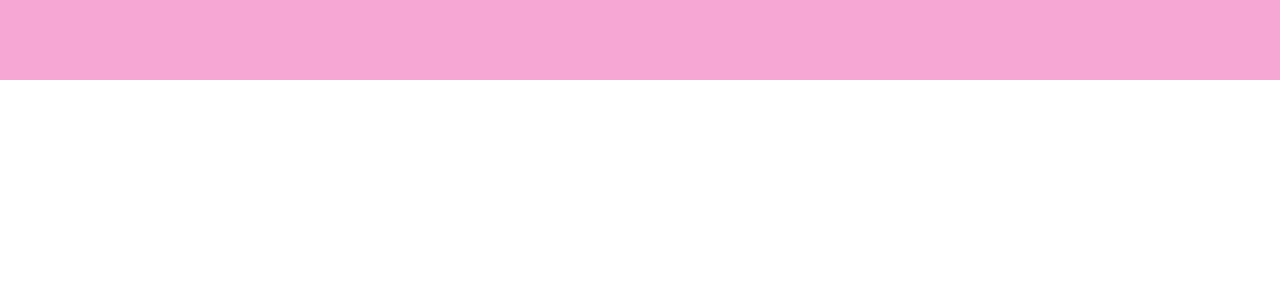
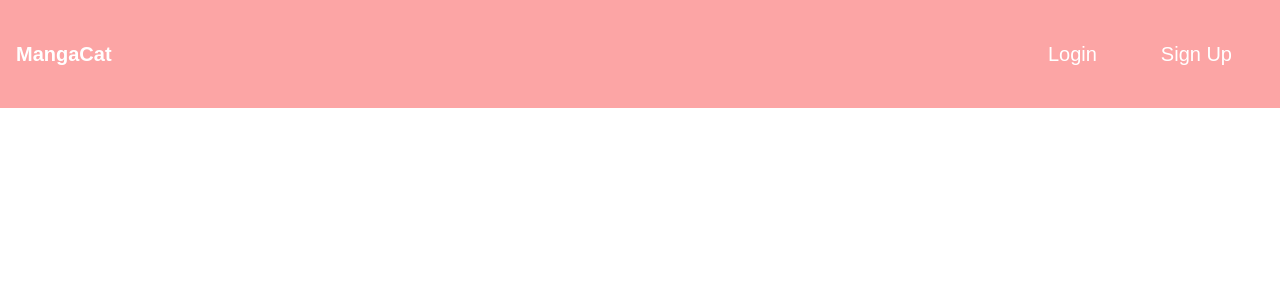
Before and after one commit to Tuthache/MangaCat, a React (Create React App) app in the folder client/: page /home in a window 1280 px wide. Shown: the top 300 px of the page. Built offline with nearby package versions, Linux system fonts and the light colour scheme.

Commit message:
Fix options for default navigation bar

```diff
--- a/client/src/components/DefaultNav.js
+++ b/client/src/components/DefaultNav.js
@@ -2,7 +2,19 @@ import React from "react";
 
 const DefaultNav = () => {
   return (
-    <nav className="flex justify-between items-center bg-pink-300 text-black p-4 py-10"></nav>
+    <nav className="flex justify-between items-center bg-red-300 text-white p-4 py-10">
+      <div className="text-xl font-bold">
+        <a href="/">MangaCat</a>
+      </div>
+      <div>
+        <a href="/login" className="mx-8 text-xl hover:text-gray-400">
+          Login
+        </a>
+        <a href="/signup" className="mx-8 text-xl hover:text-gray-400">
+          Sign Up
+        </a>
+      </div>
+    </nav>
   );
 };
 export default DefaultNav;
```
